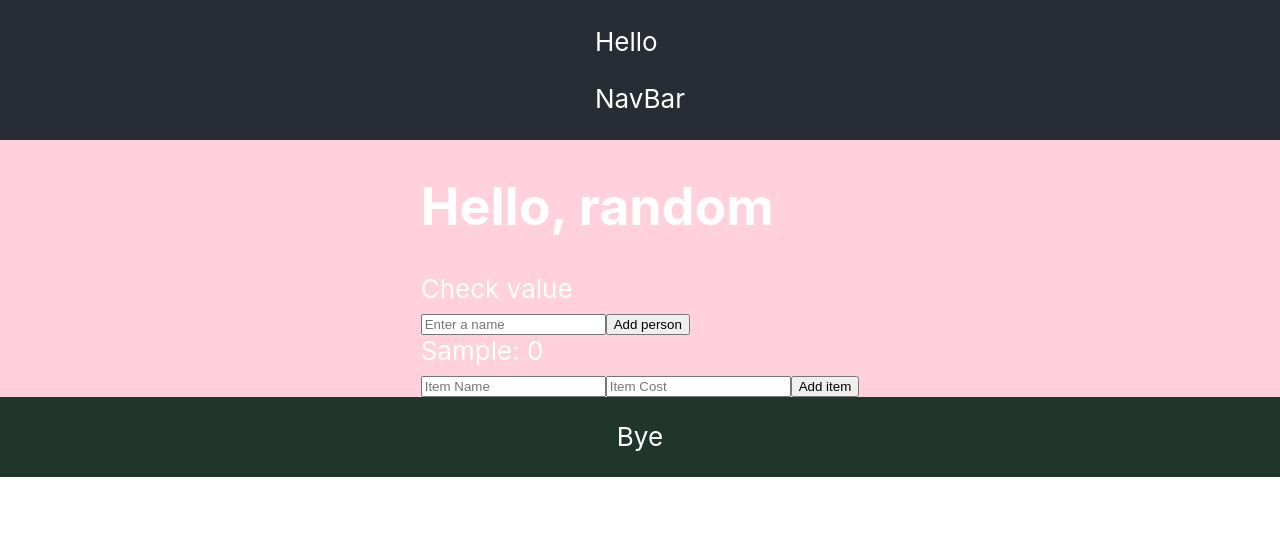
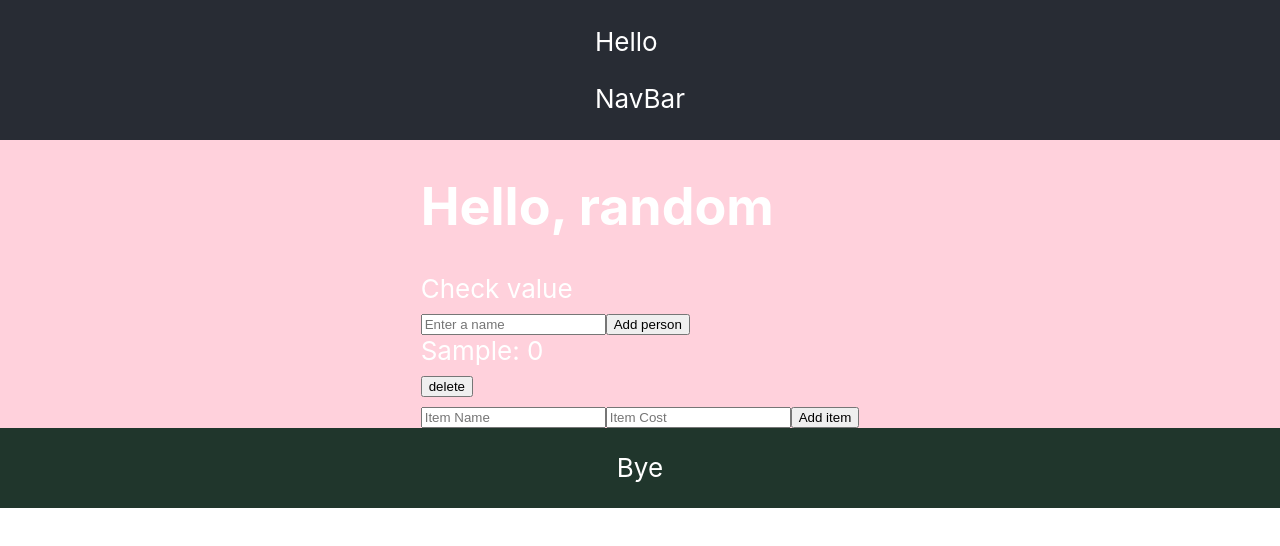
Before and after one commit to niiiiiiiiiiix/portfolio, a React (Create React App) app: page /splitmybill in a window 1280 px wide. Both pictures are taken after typing "Sample" into the empty fields and a click on the button "Add person". Shown: the top 546 px of the page. Built offline with nearby package versions, Linux system fonts and the light colour scheme.

Commit message:
Add delete function to partyPayableMap

```diff
--- a/src/components/Features/SplitMyBill/PersonPayableMap.tsx
+++ b/src/components/Features/SplitMyBill/PersonPayableMap.tsx
@@ -1,20 +1,24 @@
 import React from "react";
 
 interface PartyPayable {
-  partyPayableMap: object
+  partyPayableMap: {[key: string]: {payable: number, isChecked: boolean}}
+  deleteParty: React.MouseEventHandler<HTMLButtonElement>
 }
 
-export default function AddParty({partyPayableMap}: PartyPayable) {
+export default function AddParty({partyPayableMap, deleteParty}: PartyPayable) {
   return (
     <div>
         <div>
           {
-            Object.entries(partyPayableMap).map(([key, value], index) => {
+            Object.entries(partyPayableMap).map(([key, value]) => {
               return (
-                <div key={index}>
+                <div key={key}>
                   <div>
-                    {key}: {value}
+                  {key}: {value.payable}
                   </div>
+                  <button onClick={deleteParty} value={key}>
+                    delete
+                  </button>
                 </div>
               )
             })
--- a/src/components/Features/SplitMyBill/SplitMyBill.tsx
+++ b/src/components/Features/SplitMyBill/SplitMyBill.tsx
@@ -1,4 +1,4 @@
-import React, { ChangeEvent, useState, FormEvent } from "react";
+import React, { ChangeEvent, useState, FormEvent, MouseEventHandler, MouseEvent } from "react";
 import InputValue from "./GetValue";
 import Greet from "./SimpleGreeter";
 import { properties } from "../../../StaticValues/properties";
@@ -6,6 +6,7 @@ import BaseCalculator from "./Calculator/BaseCalculator";
 import AddParty from "./AddParty";
 import AddItem from "./AddItem";
 import PersonPayableMap from "./PersonPayableMap";
+import { getValue } from "@testing-library/user-event/dist/utils";
 
 const SplitMyBill = () => {
   const gstMultiplier = 1.07;
@@ -30,16 +31,26 @@ const SplitMyBill = () => {
   // AddParty component
   const [ partyName, setPartyName ] = useState<string>("");
   const [ amountPayable, setAmountPayable ] = useState<number>(0);
-  const [ partyPayableMap, setPartyPayableMap ] = useState<{[key: string]: number}>({});
+  const [ partyPayableMap, setPartyPayableMap ] = useState<{[key: string]: {payable: number, isChecked: boolean}}>({});
   const addPartyInput = (e: ChangeEvent<HTMLInputElement>) => {
     setPartyName(e.target.value);
   }
   const addPartySubmit = (e: FormEvent<HTMLFormElement>) => {
     e.preventDefault();
-    partyPayableMap[partyName] = amountPayable;
-    setPartyPayableMap(partyPayableMap);
+    if (partyPayableMap[partyName] == null) {
+      setPartyPayableMap({...partyPayableMap, [partyName]: {
+        payable: 0,
+        isChecked: false
+      }});
+    } else {
+      alert("Check name for duplicate")
+    }
     setPartyName("");
-    console.log(partyPayableMap);
+  }
+  const deleteParty = (e: MouseEvent<HTMLButtonElement>) => {
+    let currentPartyPayableMap = {...partyPayableMap};
+    delete currentPartyPayableMap[e.currentTarget.value];
+    setPartyPayableMap(currentPartyPayableMap);
   }
 
   // AddItem component
@@ -67,7 +78,7 @@ const SplitMyBill = () => {
       <Greet name="random"/>
       <BaseCalculator totalCost={totalCost} totalCount={participantCount}/>
       <AddParty partyName={partyName} addPartySubmit={addPartySubmit} addPartyInput={addPartyInput}/>
-      <PersonPayableMap partyPayableMap={partyPayableMap}/>
+      <PersonPayableMap partyPayableMap={partyPayableMap} deleteParty={deleteParty}/>
       <AddItem itemName={itemName} itemCost={itemCost} addItemSubmit={addItemSubmit} addItemNameInput={addItemNameInput} addItemCostInput={addItemCostInput}/>
     </div>
   );
```
